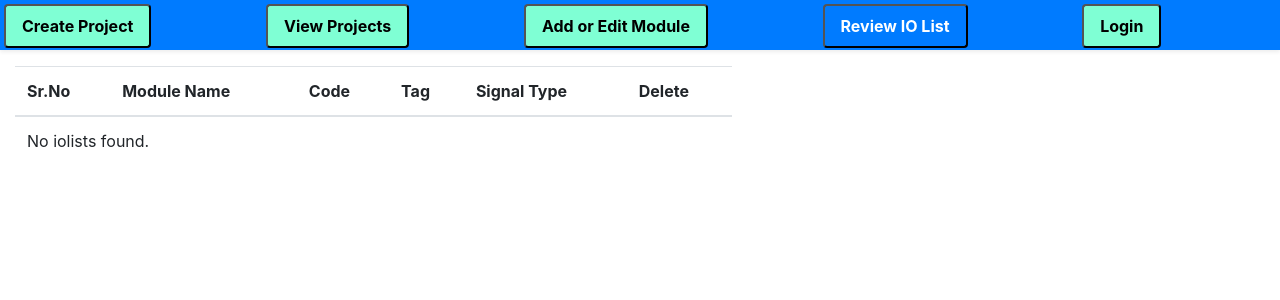
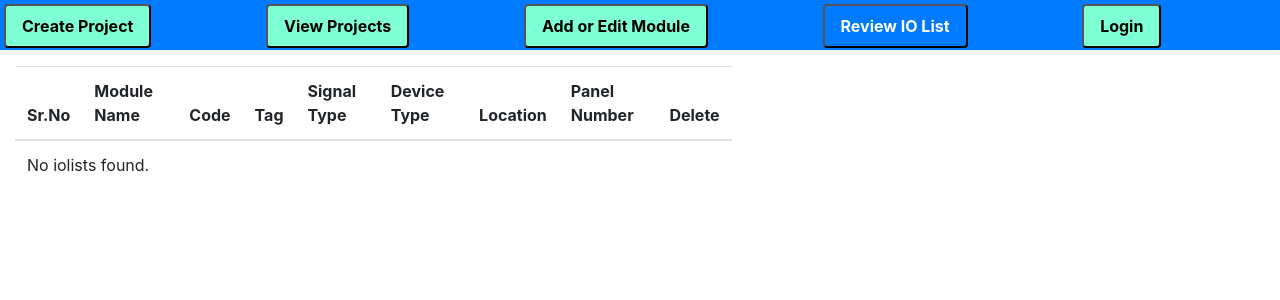
Before and after one commit to DanShinde/IOL, a Django app: page /iolist/ in a window 1280 px wide. Shown: the top 300 px of the page. Run offline with Django 4.2, Linux system fonts and the light colour scheme; data that the repository does not hold is empty.

Commit message:
updated fields in io list

```diff
--- a/core/iol/models.py
+++ b/core/iol/models.py
@@ -29,13 +29,14 @@ class IOList(models.Model):
     signal_type = models.CharField(max_length=10)
     device_type = models.TextField(max_length=100, blank=True)
     actual_description = models.TextField(max_length=100)
-    panel_number = models.CharField(max_length=10, blank=True, null=True)
+    panel_number = models.CharField(max_length=10, blank=True, null=True, default='CP01')
     node = models.CharField(max_length=10, blank=True, null=True)
     rack = models.IntegerField(blank=True, null=True)
     module_position = models.IntegerField(blank=True, null=True)
     terminal_block = models.CharField(max_length=5, blank=True, null=True)
     terminal_number = models.IntegerField(blank=True, null=True)
     channel = models.IntegerField( blank=True, null=True)
+    location = models.CharField(max_length=2, choices=(('FD', 'FD'), ('CP', 'CP')), default='CP')
     io_address = models.CharField(max_length=10, blank=True, null=True)
     module = models.CharField(max_length=50, default="Testing")
     def __str__(self):
--- a/core/templates/projects/iolist.html
+++ b/core/templates/projects/iolist.html
@@ -17,6 +17,9 @@
             <th>Code</th>
             <th>Tag</th>
             <th>Signal Type</th>
+            <th>Device Type</th>
+            <th>Location</th>
+            <th>Panel Number</th>
             <th>Delete</th>
           </tr>
         </thead>
@@ -28,6 +31,9 @@
             <td>{{ iolist.code }}</td>
             <td>{{ iolist.tag }}</td>
             <td>{{ iolist.signal_type }}</td>
+            <td>{{ iolist.device_type }}</td>
+            <td>{{ iolist.location }}</td>
+            <td>{{ iolist.panel_number }}</td>
             <td>
               <a href="{% url 'iolist-delete' iolist.id 'delete' %}" class="btn btn-sm btn-danger">Delete</a>
             </td>
```
Also changed, not shown: core/iol/migrations/0004_iolist_location_alter_iolist_panel_number.py (added).
